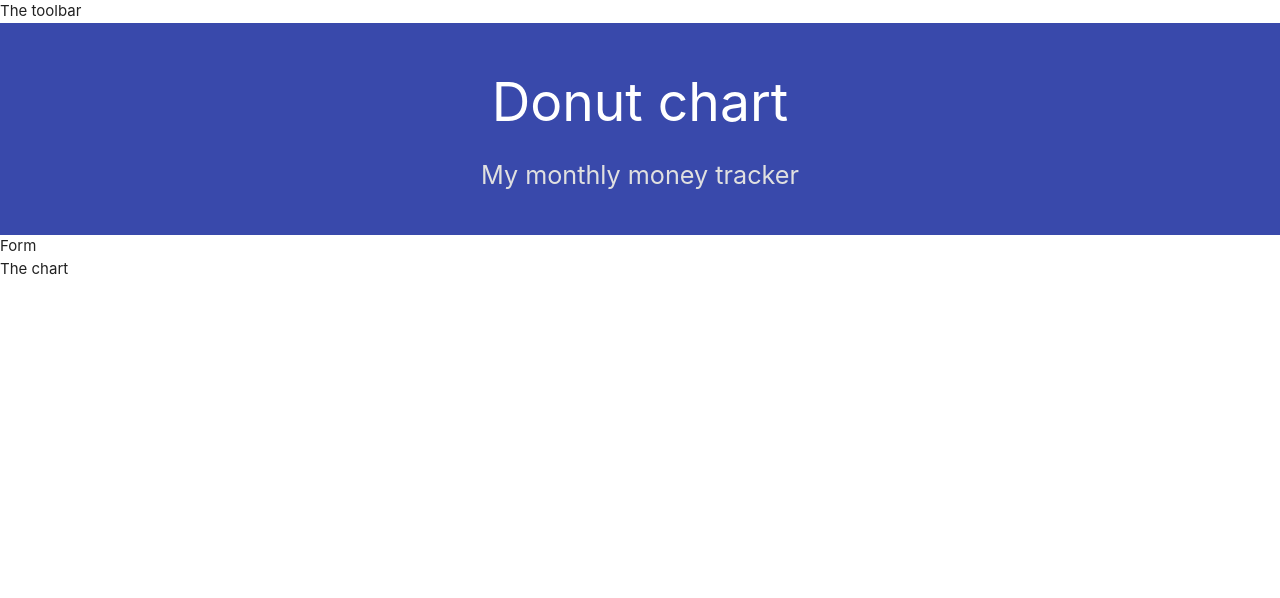
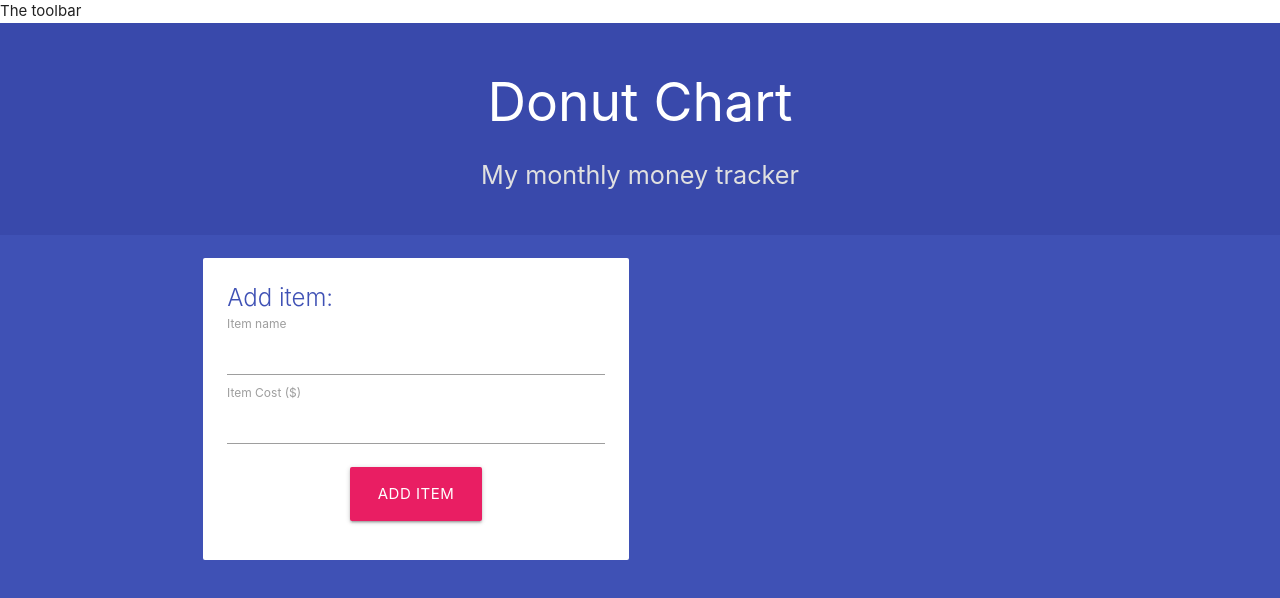
Before and after one commit to MVendrik/react-d3-exercises, a React (Create React App) app: page / in a window 1280 px wide. Shown: the top 598 px of the page. Built offline with nearby package versions, Linux system fonts and the light colour scheme.

Commit message:
Added form to DonutChart component.

```diff
--- /dev/null
+++ b/src/components/Form/Form.js
@@ -0,0 +1,41 @@
+import React from "react";
+
+const form = () => {
+  const classNames = "active";
+
+  return (
+    <div className={"container section indigo"}>
+      <div className={"row"}>
+        <div className={"col s12 m6"}>
+          <form className={"card z-depth-0"}>
+            <div className={"card-content"}>
+              <span className={"card-title indigo-text"}>Add item:</span>
+              <div className={"input-field"}>
+                <input type="text" id="name" />
+                <label for="name" className={classNames}>
+                  Item name
+                </label>
+              </div>
+              <div className={"input-field"}>
+                <input type="number" id="cost" />
+                <label for="cost" className={classNames}>
+                  Item Cost ($)
+                </label>
+              </div>
+              <div className={"input-field center"}>
+                <button className={"btn-large pink white-text"}>
+                  Add Item
+                </button>
+              </div>
+              <div className={"input-field center"}>
+                <p className={"red-text"} id="error" />
+              </div>
+            </div>
+          </form>
+        </div>
+      </div>
+    </div>
+  );
+};
+
+export default form;
--- a/src/components/Header/Header.js
+++ b/src/components/Header/Header.js
@@ -1,11 +1,10 @@
 import React from "react";
-import "./Header.css";
 import "materialize-css/dist/css/materialize.min.css";
 
 const header = () => (
   <React.Fragment>
     <header className={"indigo darken-1 section"}>
-      <h2 className={"center white-text"}>Donut chart</h2>
+      <h2 className={"center white-text"}>Donut Chart</h2>
       <p className={"flow-text grey-text center text-lighten-2"}>
         My monthly money tracker
       </p>
--- a/src/components/Layout/Layout.css
+++ b/src/components/Layout/Layout.css
@@ -1,3 +1,3 @@
 .Content {
-  margin-bottom: 8px;
+  height: 100vh;
 }
--- a/src/components/Layout/Layout.js
+++ b/src/components/Layout/Layout.js
@@ -4,10 +4,10 @@ import "./Layout.css";
 class Layout extends Component {
   render() {
     return (
-      <React.Fragment>
+      <div>
         <div>The toolbar</div>
         <main className={"Content"}>{this.props.children}</main>
-      </React.Fragment>
+      </div>
     );
   }
 }
--- /dev/null
+++ b/src/containers/DonutChart/DonutChart.css
@@ -0,0 +1,3 @@
+.MainContent {
+  height: 100%;
+}
--- a/src/containers/DonutChart/DonutChart.js
+++ b/src/containers/DonutChart/DonutChart.js
@@ -1,13 +1,17 @@
 import React, { Component } from "react";
 import Header from "../../components/Header/Header";
+import Form from "../../components/Form/Form";
+import "./DonutChart.css";
 
 class DonutChart extends Component {
   render() {
     return (
       <React.Fragment>
         <Header />
-        <div>Form</div>
-        <div>The chart</div>
+        <div className={"indigo MainContent"}>
+          <Form />
+          <div />
+        </div>
       </React.Fragment>
     );
   }
```
Also changed, not shown: src/components/Header/Header.css (deleted).
